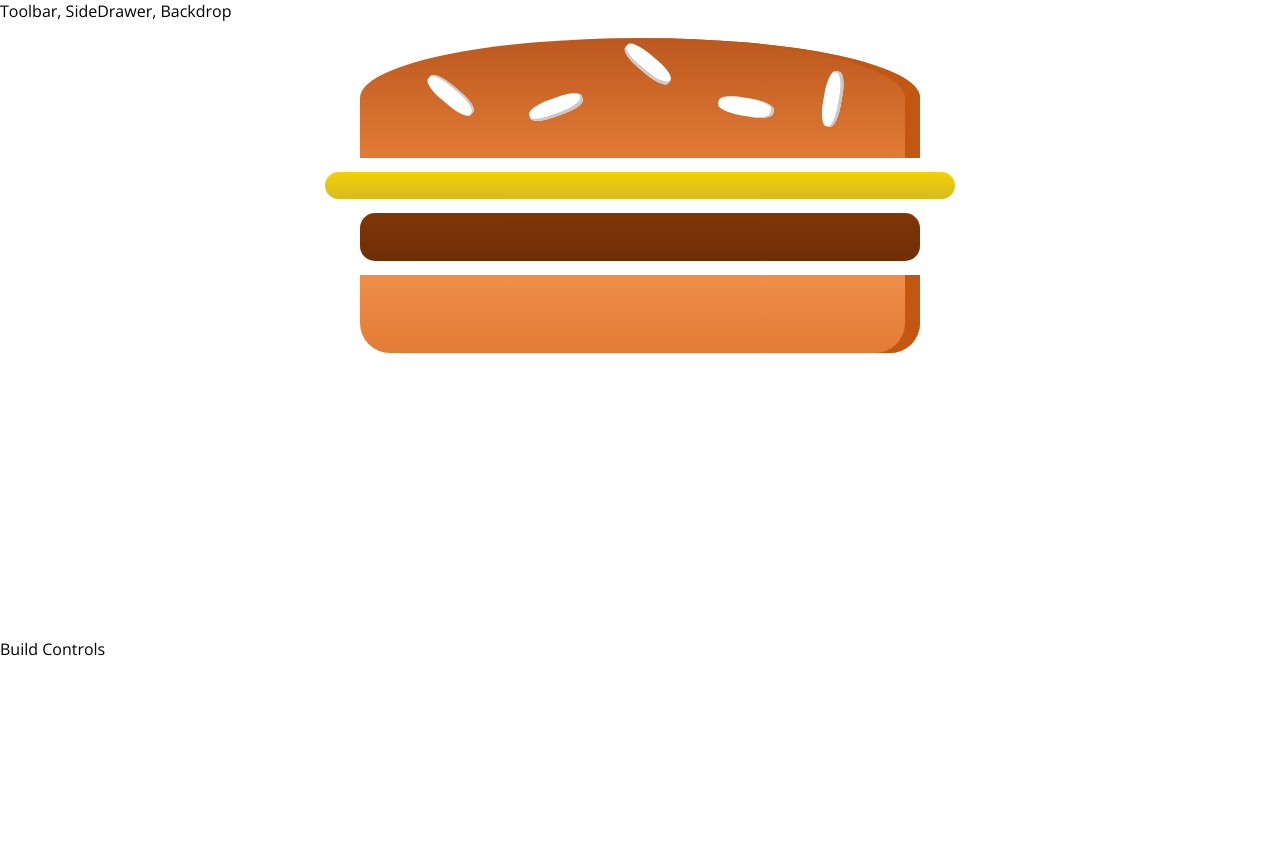
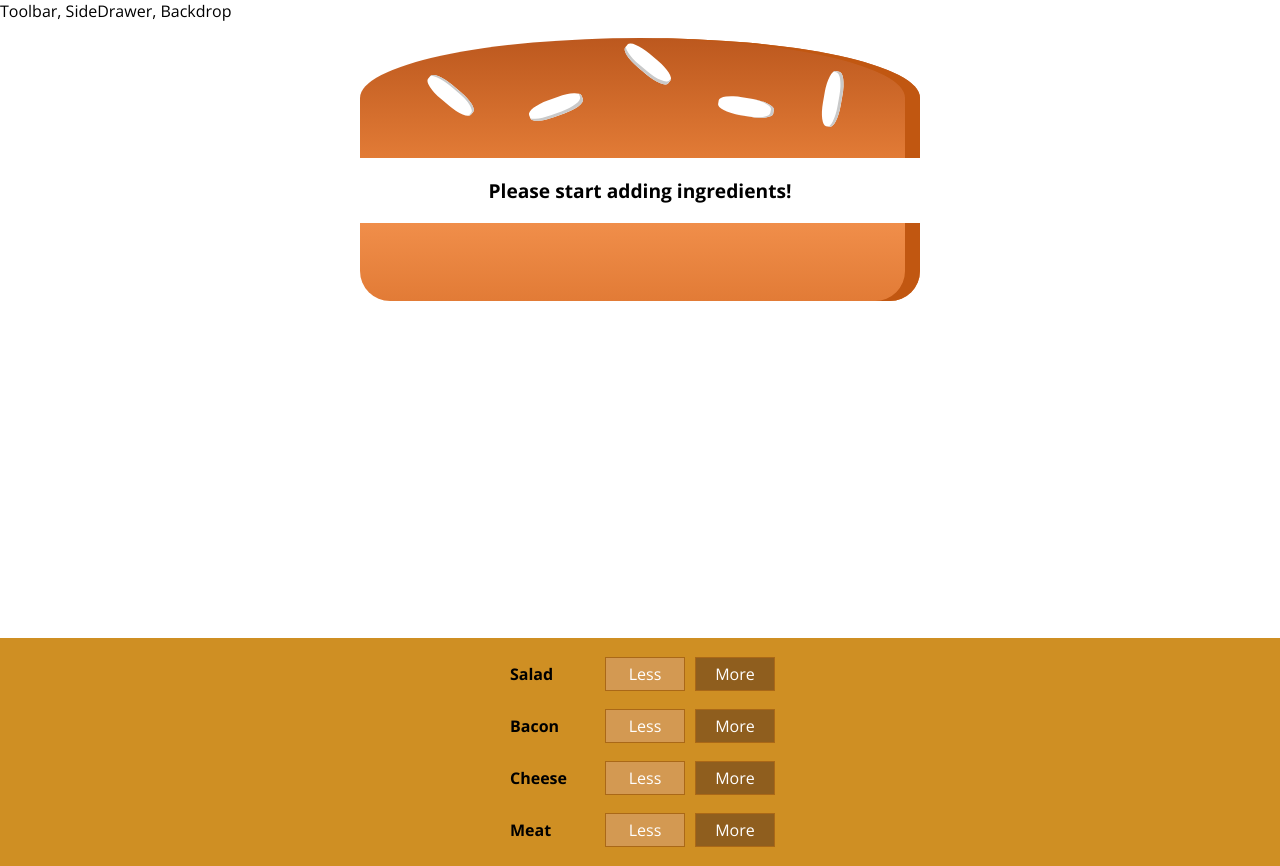
Before and after one commit to mkczarkowski/burger-builder, a React app: page / in a window 1280 px wide. Before the commit the page ends 800 px from the top, so only its background shows below. Built offline with nearby package versions, Linux system fonts and the light colour scheme.

Commit message:
Implement dynamic ingredient add handler

```diff
--- /dev/null
+++ b/src/components/Burger/BuildControls/BuildControl/BuildControl.css
@@ -0,0 +1,56 @@
+.BuildControl {
+    display: flex;
+    justify-content: space-between;
+    align-items: center;
+    margin: 5px 0;
+}
+
+.BuildControl button {
+    display: block;
+    font: inherit;
+    padding: 5px;
+    margin: 0 5px;
+    width: 80px;
+    border: 1px solid #AA6817;
+    cursor: pointer;
+    outline: none;
+}
+
+.BuildControl button:disabled {
+    background-color: #AC9980;
+    border: 1px solid #7E7365;
+    color: #ccc;
+    cursor: default;
+}
+
+.BuildControl button:hover:disabled {
+    background-color: #AC9980;
+    color: #ccc;
+    cursor: not-allowed;
+}
+
+.Label {
+    padding: 10px;
+    font-weight: bold;
+    width: 80px;
+}
+
+.BuildControl .Less {
+    background-color: #D39952;
+    color: white;
+}
+
+.BuildControl .More {
+    background-color: #8F5E1E;
+    color: white;
+}
+
+.BuildControl .Less:hover, .BuildControl .Less:active {
+    background-color: #DAA972;
+    color: white;
+}
+
+.BuildControl .More:hover,.BuildControl .More:active {
+    background-color: #99703F;
+    color: white;
+}
--- /dev/null
+++ b/src/components/Burger/BuildControls/BuildControl/BuildControl.js
@@ -0,0 +1,13 @@
+import React from "react";
+
+import classes from "./BuildControl.css";
+
+const buildControl = ({label, ingredientAdded}) => (
+  <div className={classes.BuildControl}>
+    <div className={classes.Label}>{label}</div>
+    <button className={classes.Less}>Less</button>
+    <button className={classes.More} onClick={ingredientAdded}>More</button>
+  </div>
+);
+
+export default buildControl;
--- /dev/null
+++ b/src/components/Burger/BuildControls/BuildControls.css
@@ -0,0 +1,10 @@
+.BuildControls {
+  width: 100%;
+  background-color: #CF8F23;
+  display: flex;
+  flex-flow: column;
+  align-items: center;
+  box-shadow: 0 2px 1px #ccc;
+  margin: auto;
+  padding: 10px 0;
+}
--- /dev/null
+++ b/src/components/Burger/BuildControls/BuildControls.js
@@ -0,0 +1,27 @@
+import React from "react";
+
+import classes from "./BuildControls.css";
+import BuildControl from "./BuildControl/BuildControl";
+
+const controls = [
+  { label: "Salad", type: "salad" },
+  { label: "Bacon", type: "bacon" },
+  { label: "Cheese", type: "cheese" },
+  { label: "Meat", type: "meat" }
+];
+
+const buildControls = props => (
+  <div className={classes.BuildControls}>
+    {controls.map(control => {
+      return (
+        <BuildControl
+          ingredientAdded={() => props.ingredientAdded(control.type)}
+          key={control.label}
+          {...control}
+        />
+      );
+    })}
+  </div>
+);
+
+export default buildControls;
--- a/src/components/Burger/Burger.js
+++ b/src/components/Burger/Burger.js
@@ -1,14 +1,26 @@
-import React from 'react';
+import React from "react";
 
-import classes from "./Burger.css"
+import classes from "./Burger.css";
 import BurgerIngredient from "./BurgerIngredient/BurgerIngredient";
 
-const burger = (props) => {
+const burger = props => {
+  let transformedIngredients = Object.keys(props.ingredients).map(igKey => {
+    return [...Array(props.ingredients[igKey])].map((_, i) => {
+      return <BurgerIngredient key={igKey + i} type={igKey} />;
+    });
+  }).reduce((arr, el) => {
+    return arr.concat(el);
+  }, []);
+
+    if (transformedIngredients.length === 0) {
+      transformedIngredients = <p>Please start adding ingredients!</p>
+    }
+
+
   return (
     <div className={classes.Burger}>
       <BurgerIngredient type="bread-top"/>
-      <BurgerIngredient type="cheese"/>
-      <BurgerIngredient type="meat"/>
+      {transformedIngredients}
       <BurgerIngredient type="bread-bottom"/>
     </div>
   );
--- a/src/containers/BurgerBuilder/BurgerBuilder.js
+++ b/src/containers/BurgerBuilder/BurgerBuilder.js
@@ -1,13 +1,49 @@
 import React, { Component, Fragment } from "react";
 
 import Burger from "../../components/Burger/Burger";
+import BuildControls from "../../components/Burger/BuildControls/BuildControls";
+
+const INGREDIENT_PRICES = {
+  salad: 0.5,
+  cheese: 0.4,
+  meat: 1.3,
+  bacon: 0.7
+};
 
 class BurgerBuilder extends Component {
+  constructor(props) {
+    super(props);
+    this.state = {
+      ingredients: {
+        salad: 0,
+        bacon: 0,
+        cheese: 0,
+        meat: 0
+      },
+      totalPrice: 4
+    };
+    this.addIngredientHandler = this.addIngredientHandler.bind(this);
+  }
+
+  addIngredientHandler(type) {
+    this.setState(prevState => {
+      return {
+        ingredients: {
+          ...prevState.ingredients,
+          [type]: prevState.ingredients[type] + 1
+        },
+        totalPrice: prevState.totalPrice + INGREDIENT_PRICES[type]
+      };
+    });
+  }
+
+  removeIngredientHandler(type) {}
+
   render() {
     return (
       <Fragment>
-        <Burger />
-        <div>Build Controls</div>
+        <Burger ingredients={this.state.ingredients} />
+        <BuildControls ingredientAdded={this.addIngredientHandler} />
       </Fragment>
     );
   }
```
